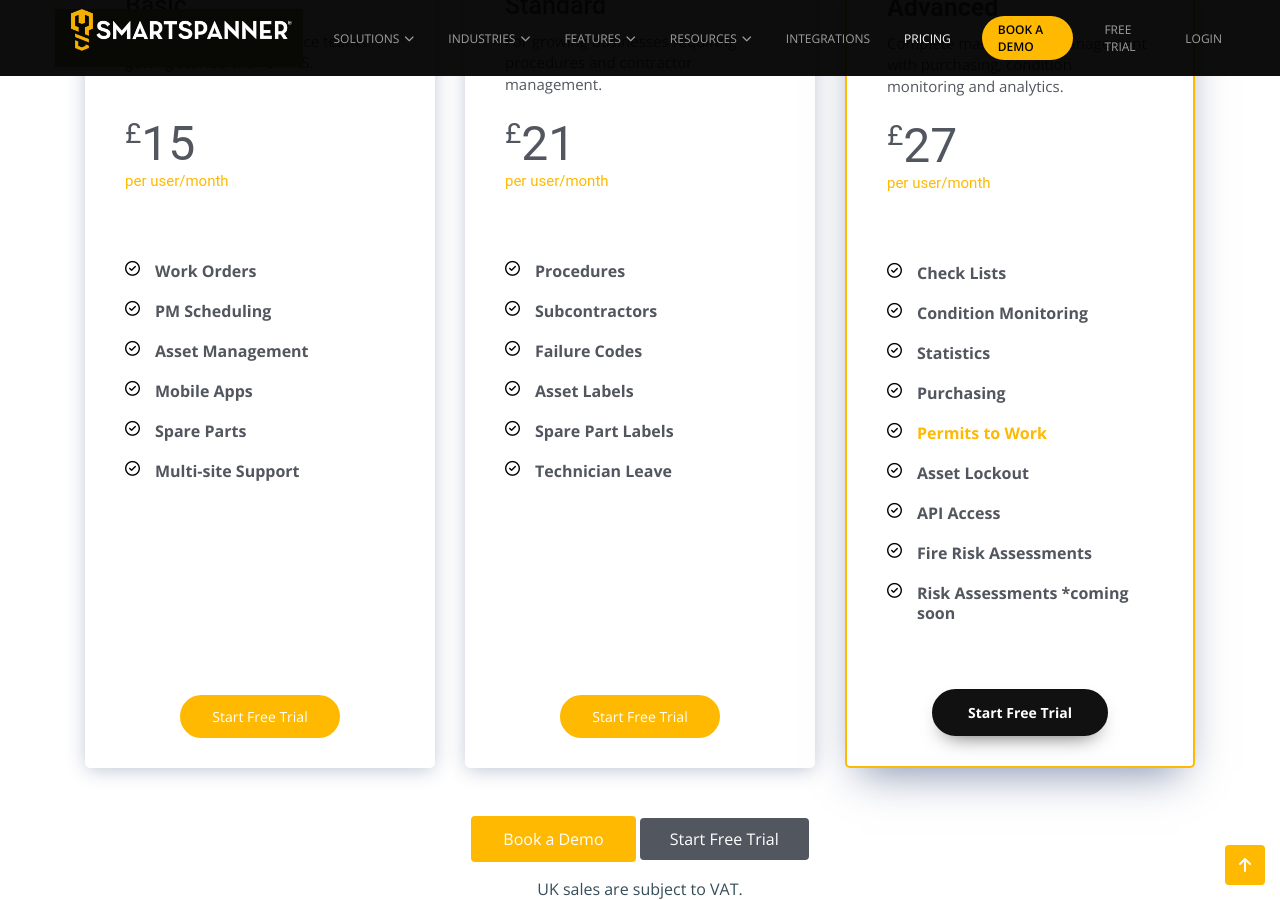
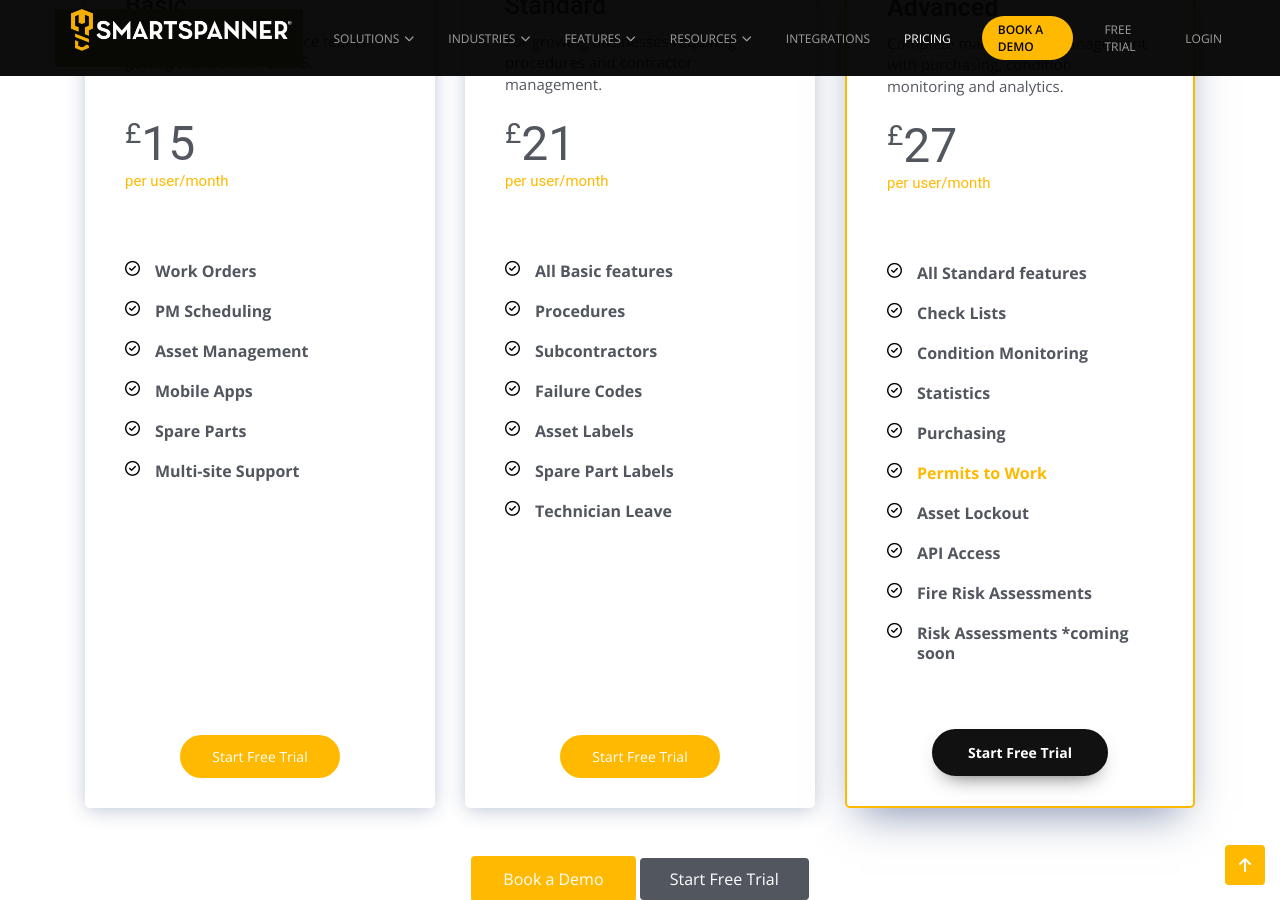
Before and after one commit to smartspanner/smartspanner.com, a Jekyll site: the page built from pricing.html, in a window 1280 px wide and 900 px high, scrolled down 584 px. Built offline with Jekyll 4.4.1, drawn with Linux system fonts in a browser that asks for light colours.

Commit message:
style: add pricing plan rollups

```diff
--- a/pricing.html
+++ b/pricing.html
@@ -47,6 +47,7 @@
           <p class="plan-description">For growing businesses requiring procedures and contractor management.</p>
           <h4><sup class="price-symbol">£</sup><span class="price-value" data-gbp="21" data-usd="28" data-eur="25" data-aud="41" data-nzd="49">21</span><span>per user/month</span></h4>
           <ul>
+            <li><i class="fa-regular fa-circle-check"></i> <strong>All Basic features</strong></li>
             <li><i class="fa-regular fa-circle-check"></i> <strong>Procedures</strong></li>
             <li><i class="fa-regular fa-circle-check"></i> <strong>Subcontractors</strong></li>
             <li><i class="fa-regular fa-circle-check"></i> <strong>Failure Codes</strong></li>
@@ -67,6 +68,7 @@
           <p class="plan-description">Complete maintenance management with purchasing, condition monitoring and analytics.</p>
           <h4><sup class="price-symbol">£</sup><span class="price-value" data-gbp="27" data-usd="36" data-eur="31" data-aud="52" data-nzd="63">27</span><span>per user/month</span></h4>
           <ul>
+            <li><i class="fa-regular fa-circle-check"></i> <strong>All Standard features</strong></li>
             <li><i class="fa-regular fa-circle-check"></i> <strong>Check Lists</strong></li>
             <li><i class="fa-regular fa-circle-check"></i> <strong>Condition Monitoring</strong></li>
             <li><i class="fa-regular fa-circle-check"></i> <strong>Statistics</strong></li>
```
